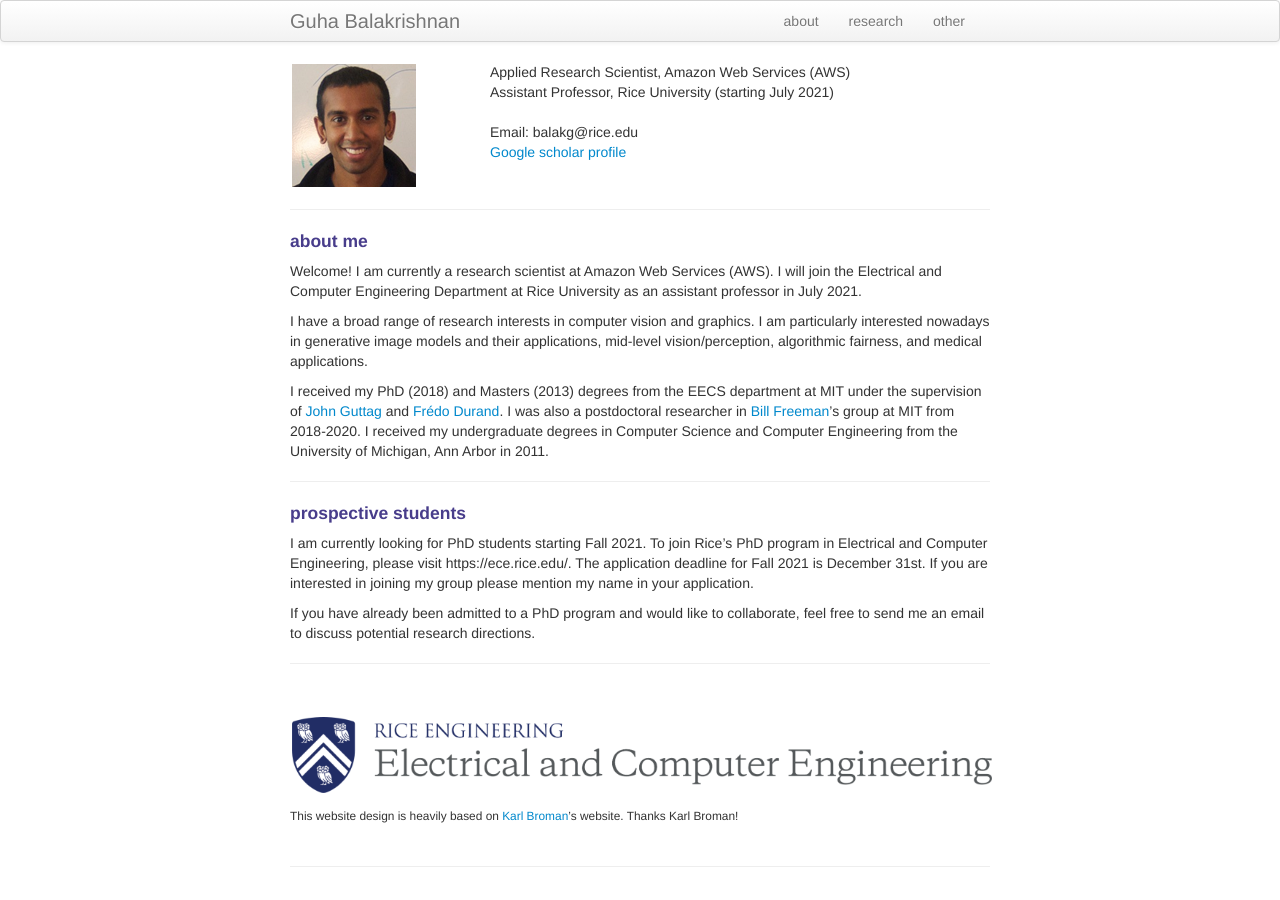
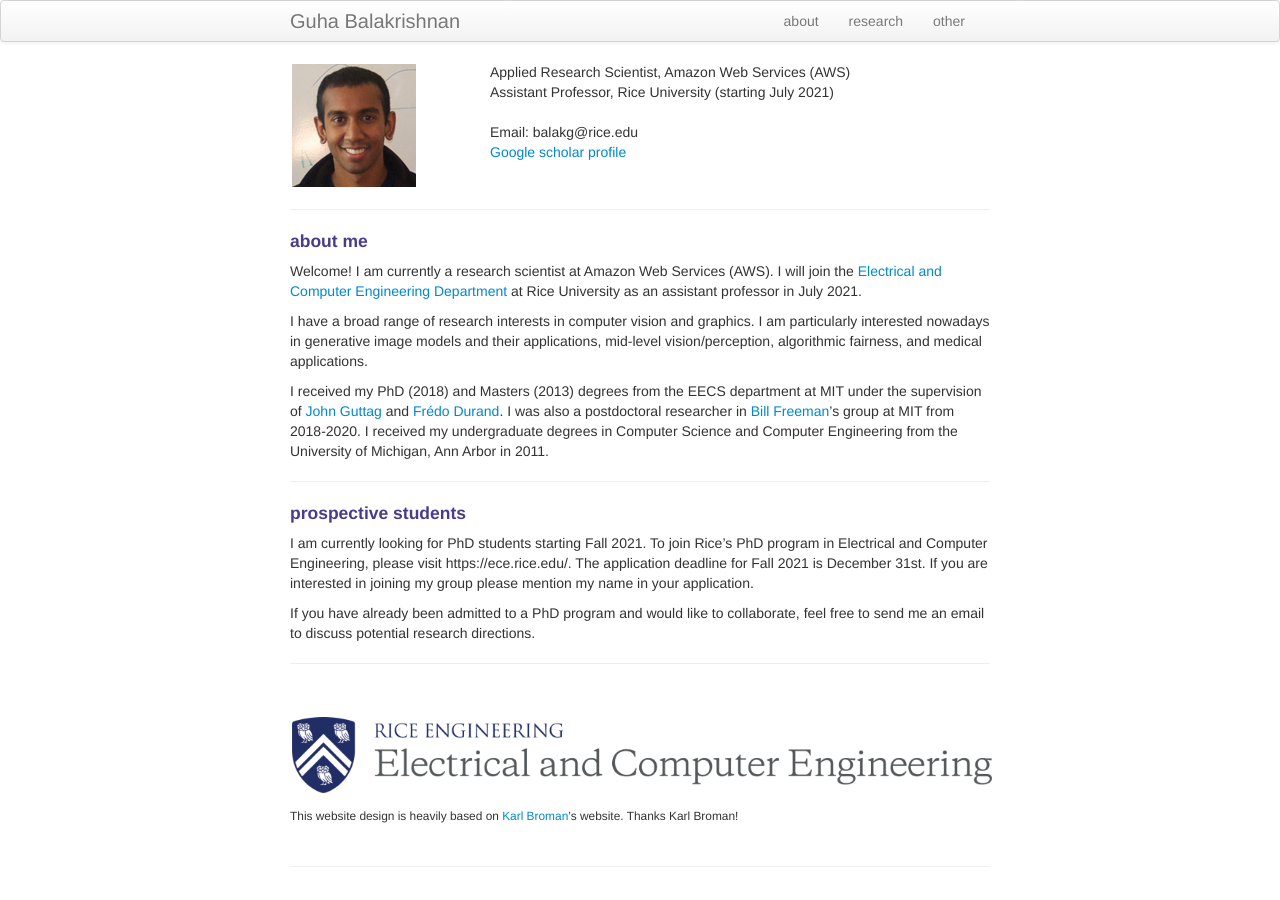
Before and after one commit to balakg/balakg.github.io, a Jekyll site: the page built from index.md, in a window 1280 px wide. Built offline with Jekyll 4.4.1, drawn with Linux system fonts in a browser that asks for light colours; some of the changed lines change nothing that is shown.

Commit message:
added links

```diff
--- a/index.md
+++ b/index.md
@@ -25,7 +25,7 @@
 
 <h4><a name="about"></a>about me</h4>
 
-Welcome! I am currently a research scientist at Amazon Web Services (AWS). I will join the Electrical and Computer Engineering Department at Rice University as an assistant professor in July 2021.
+Welcome! I am currently a research scientist at Amazon Web Services (AWS). I will join the <a href="https://eceweb.rice.edu/">Electrical and Computer Engineering Department</a> at Rice University as an assistant professor in July 2021.
 
 I have a broad range of research interests in computer vision and graphics. I am particularly interested nowadays in generative image models and their applications, mid-level vision/perception, algorithmic fairness, and medical applications.
 
@@ -42,7 +42,7 @@
 ---
 <br/>
 
-<a href="../assets/logo.png">
+<a href="https://eceweb.rice.edu/">
        <img src="../assets/logo.png"
                   title="Rice" alt="Rice"/></a>
 
```
